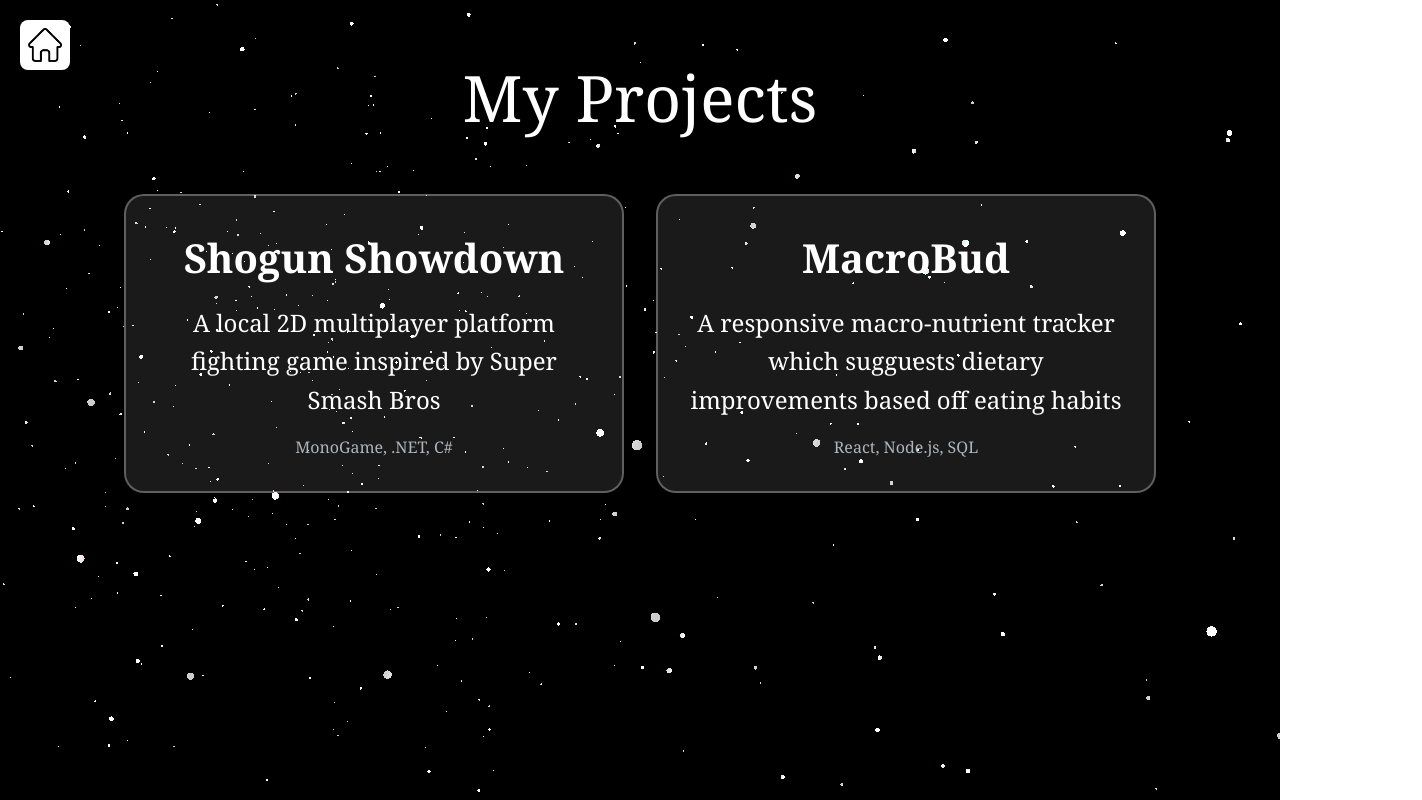
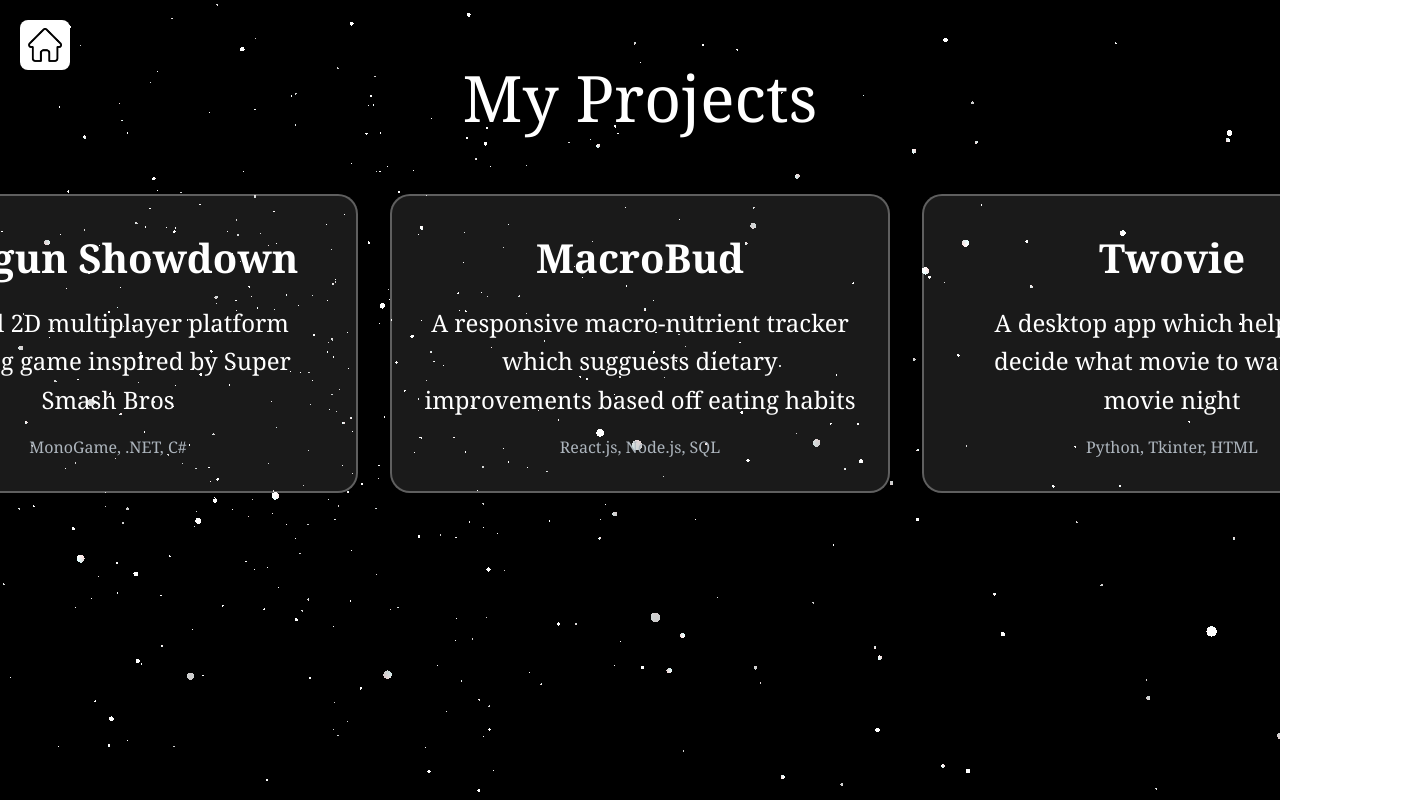
Before and after one commit to ryanli0070/Personal-Website, a React (Vite) app: page /projects in a window 1280 px wide. Shown: the whole page, 1422 px wide, since content can reach past the window. Built offline with nearby package versions, Linux system fonts and the light colour scheme.

Commit message:
Added Twovie to Projects section

```diff
--- a/src/projects/projects.css
+++ b/src/projects/projects.css
@@ -53,6 +53,27 @@
     background-color: #000000;
 }
 
+.project-container3 {
+    display: flex;
+    flex-direction: column;
+    justify-content: center;
+    align-items: center;
+    width: 500px;
+    height: auto;
+    background-color: rgba(255, 255, 255, 0.1);
+    padding: 2rem;
+    border-radius: 20px;
+    border: 2px solid rgba(255, 255, 255, 0.3);
+    transition: all 0.3s ease;
+    display: block;
+}
+
+.project-container3:hover {
+    transform: translateY(-5px);
+    background-color: #000000;
+}
+
+
 h1 {
     font-size: 4rem;
     font-family: 'Noto Serif', serif;
--- a/src/projects/projects.jsx
+++ b/src/projects/projects.jsx
@@ -19,8 +19,15 @@ function Projects() {
                 <div className="project-container2">
                     <h2><b>MacroBud</b></h2>
                     <p>A responsive macro-nutrient tracker which sugguests dietary improvements based off eating habits</p>
-                    <dl>React, Node.js, SQL</dl>
+                    <dl>React.js, Node.js, SQL</dl>
                 </div>
+                <Link to="https://github.com/ThomasZhang223/Jamhacks-7" target="_blank" rel="noopener noreferrer">
+                <div className="project-container3">
+                    <h2><b>Twovie</b></h2>
+                    <p>A desktop app which helps you decide what movie to watch on movie night</p>
+                    <dl>Python, Tkinter, HTML</dl>
+                </div>
+                </Link>
             </div>
         </div>
     )
```
